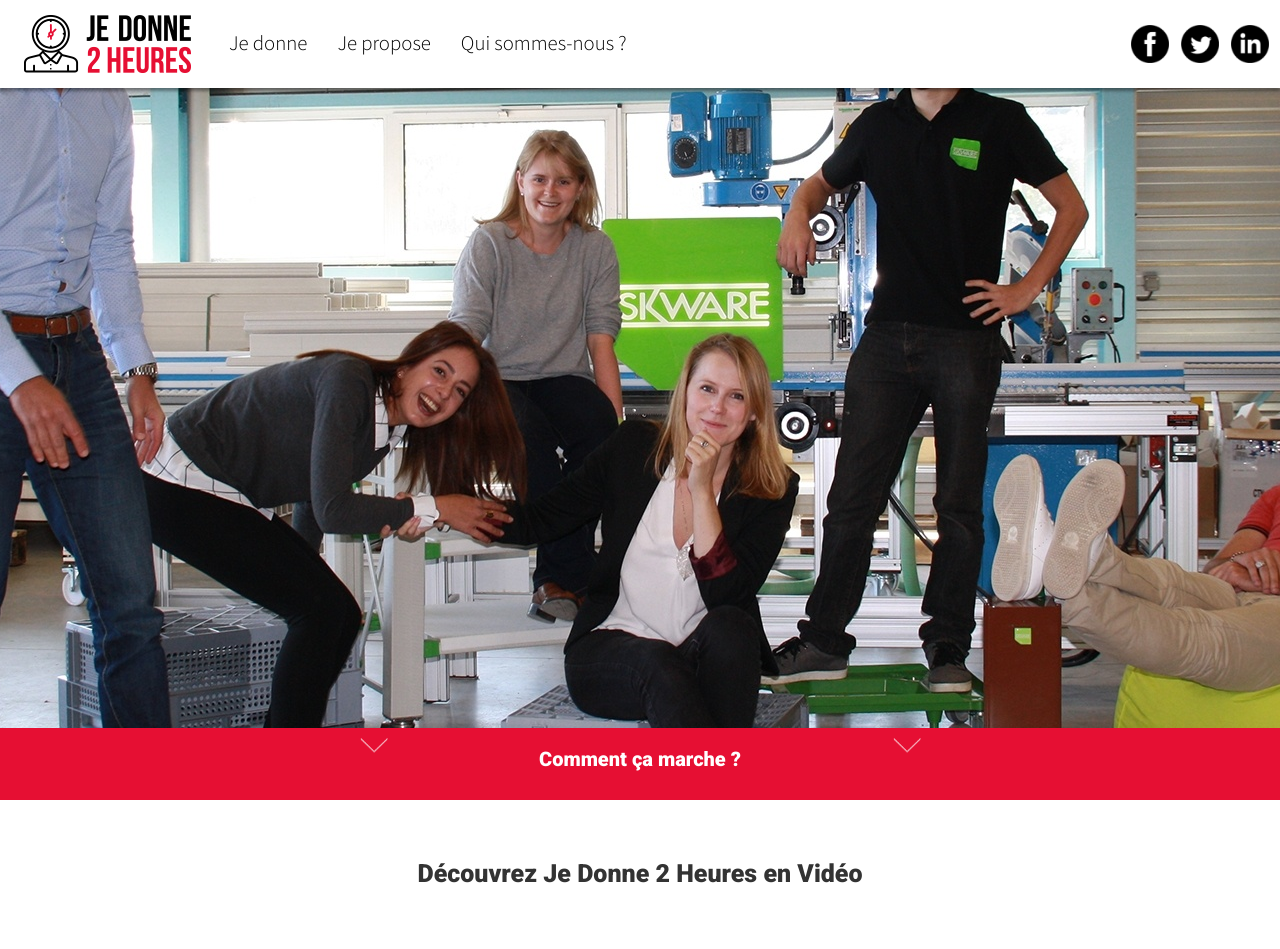
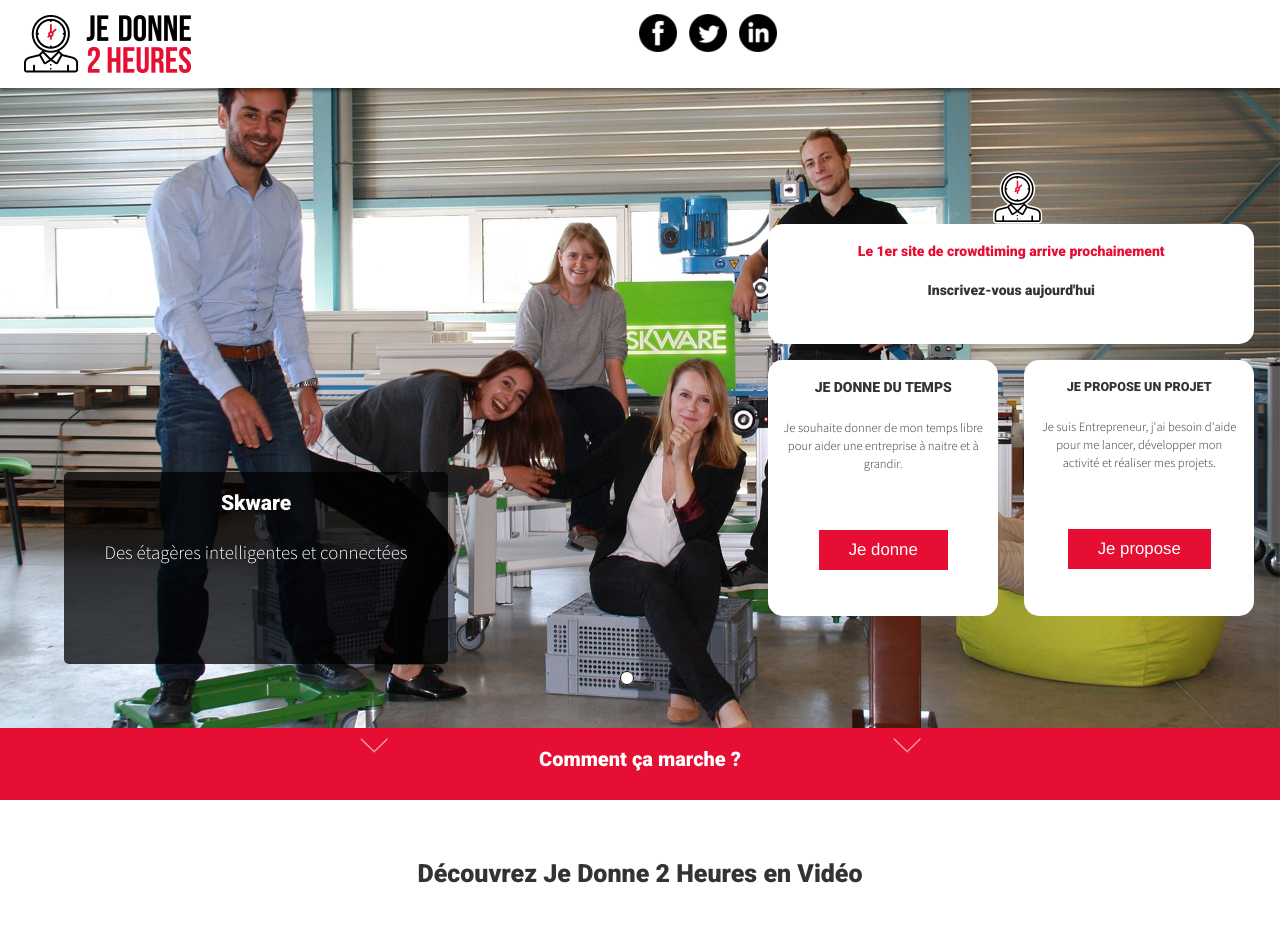
Before and after one commit to Fradou/lyon_0916_jedonne2heures, a Symfony app: template app/Resources/views/front/homepage.html.twig in a window 1280 px wide. Shown: the top 949 px of the page. Run offline with Twig, Linux system fonts and the light colour scheme; the template is opened without the code that fills it, so the values that code supplies are empty; some libraries are stand-ins or nearby versions.

Commit message:
working on carousel images change on screen width

```diff
--- a/app/Resources/views/front/homepage.html.twig
+++ b/app/Resources/views/front/homepage.html.twig
@@ -4,10 +4,53 @@
 
 {% block body %}
 
+
+    <div id="conteneur">
+        <div id="carousel">
+            <div id="slide1" class="slide">
+                <div class="visu1">
+                    <div class="presentation">
+                        <h3>Skware</h3>
+                        <p>Des étagères intelligentes et connectées</p>
+                    </div>
+                </div>
+            </div>
+            <div id="slide2" class="slide">
+                <div class="visu1">
+                    <div class="presentation">
+                        <h3>Comme Une Armoire</h3>
+                        <p>Une équipe qui sait se mettre en boîtes pour faire de la place chez vous !</p>
+                    </div>
+                </div>
+            </div>
+
+            <div class="nav" >
+                <div class="nav-span">
+                    <span class="navigation">1</span>
+                    <span class="navigation">2</span>
+                </div>
+            </div>
+        </div>
+    </div>
+
 <div class="container-fluid">
-
-    <div class="row car">
-        <div class="carousel" >
+    <div class="row over-car">
+        <div class="col-xs-12 logo-over">
+            <img class="img-logo" src="{{ asset('img/clock-jd2h-white-border.png') }}" alt="Logo je donne 2 heures" >
+        </div>
+        <div class="col-xs-12 b  bl title-over">
+            <h2 class="home-title-car">Le 1er site de crowdtiming arrive prochainement</h2>
+            <h3 class="home-title-">Inscrivez-vous aujourd'hui</h3>
+        </div>
+        <div class="col-xs-12 b bl jedonne-over">
+            <h2 class="home-title-carrou">JE DONNE DU TEMPS</h2>
+            <p>Je souhaite donner de mon temps libre pour aider une entreprise à naitre et à grandir.</p>
+            <a href="" class="btn_lien">Je donne</a>
+        </div>
+        <div class="col-xs-12 b bl jepropose-over">
+            <h2 class="home-title-carrou">JE PROPOSE UN PROJET</h2>
+            <p>Je suis Entrepreneur, j'ai besoin d'aide pour me lancer, développer mon activité et réaliser mes projets.</p>
+            <a href="" class="btn_lien">Je propose</a>
         </div>
     </div>
 
@@ -125,3 +168,7 @@
 
 
 {% endblock %}
+
+{% block javascripts %}
+<script src="{{ asset('js/car.js') }}"></script>
+{% endblock %}
--- a/web/css/main.css
+++ b/web/css/main.css
@@ -620,14 +620,7 @@ span {
 
 /* CSS tempo */
 
-.car{
-	height: 80vh;
-}
-.carousel {
-	background:url("../img/SKWAREJD2H.jpg") no-repeat center;
-	height: 80vh;
 
-}
 
 @media screen and (min-width: 1600px) {
 
@@ -727,3 +720,245 @@ span {
 		overflow-y: unset;
 	}
 }
+
+/* CAROUSEL */
+
+
+h2{
+	font-size: 1em;
+	font-weight: bold;
+}
+h3{
+	font-size: 1em;
+}
+p {
+	font-size: 0.9em;
+}
+.home-title-car{
+	color: #e60f33;
+}
+
+
+.btn_lien {
+	font-size:1.2em;
+	margin-bottom:2vh;
+	background-color: #e60f33;
+	color:white;
+	padding: 8px 30px;
+
+}
+
+.btn_lien:hover {
+	background-color: rgba(230, 15, 51, 0.51);
+	color: white;
+}
+#carousel {
+
+	width:100%;
+	height: 80vh;
+	position: relative;
+	margin: 0 auto;
+}
+
+.slide {
+	position: absolute;
+	top: 0;
+	left: 0;
+	width: 100%;
+	height: 80vh;
+}
+
+.prev {
+	opacity: 0.5;
+	position: absolute;
+	left: 10px;
+	top: 150px;
+}
+
+.next {
+	opacity: 0.5;
+	position: absolute;
+	right: 10px;
+	top: 150px;
+}
+.arrow:hover {
+	opacity: 1;
+}
+
+.nav {
+
+	position: absolute;
+	bottom: 50px;
+	left: 49.5%;
+	font-size: 0;
+	z-index: 10;
+}
+.nav-span {
+	position: relative; left: -49%;"
+}
+
+.nav span {
+	opacity: 0.2;
+	background: Black;
+	color: white;
+	padding: 6px 6px;
+	margin-left: 5px;
+	width: 10px;
+	height: 10px;
+	border: solid 1px currentColor;
+	border-radius: 8px;
+
+}
+
+.nav span:hover, .nav span.active {
+	background: white;
+	color: black;
+	cursor: pointer;
+	opacity: 1;
+}
+
+.presentation{
+
+	position: absolute;
+	-moz-border-radius: 0px;
+	-webkit-border-radius: 0px;
+	border-radius: 0px;
+	width: 100%;
+	top: 65%;
+	height: 35%;
+	text-align: center;
+	text-shadow: 0 1px 1px rgba(0,0,0,0.618);
+	font-size: 1.5em;
+	background-color: rgba(0,0,0,0.75);
+	padding-bottom: 20px;
+	color: white;
+
+}
+
+#slide1{
+	background:url("../img/SKWAREJD2H.jpg") no-repeat center;
+	background-size:  cover;
+	overflow: hidden;
+}
+
+#slide2{
+	background:url("../img/COMMEUNEARMOIREJD2H2.jpg") no-repeat center;
+	background-size:  cover;
+	overflow: hidden;
+}
+
+.img-logo {
+	margin: auto;
+	height: 75px;
+	width: 75px;
+	margin-bottom: -25px;
+	position: relative;
+	z-index: 8;
+}
+.container-fluid {
+	text-align: center;
+}
+.b {
+	position: relative;
+	background-color: white;
+	z-index: 4
+}
+
+.bl {
+	min-height: 10%;
+}
+.bl p {
+	text-align: center;
+}
+
+.over-car{
+	margin-top: -45px;
+
+}
+.presentation p {
+	text-align: center;
+}
+@media screen and (min-width : 976px) {
+
+	.over-car {
+		margin-top: 0px;
+
+	}
+
+	.logo-over {
+		position: absolute;
+		right: 2%;
+		top: 20%;
+		width: 37%;
+
+	}
+
+	.title-over {
+		position: absolute;
+
+		border-radius: 15px;
+		right: 2%;
+		top: 28%;
+		width: 38%;
+		height: 15%;
+	}
+
+	.jedonne-over {
+
+		position: absolute;
+		right: 22%;
+		top: 45%;
+		width: 18%;
+		height: 32%;
+		border-radius: 15px;
+
+	}
+
+	.jepropose-over {
+		position: absolute;
+		border-radius: 15px;
+		right: 2%;
+		top: 45%;
+		width: 18%;
+		height: 32%;
+
+	}
+
+	.presentation {
+
+		-moz-border-radius: 5px;
+		-webkit-border-radius: 5px;
+		border-radius: 5px;
+
+		position: absolute;
+		width: 30%;
+		height: 30%;
+		top: 60%;
+		left: 5%;
+		display: block;
+
+	}
+
+
+	.jepropose-over, .jedonne-over {
+		display: flex;
+		flex-direction: column;
+	}
+	.btn_lien {
+		margin: auto;
+	}
+
+	.jepropose-over h2{
+		font-size: 0.9em;
+	}
+
+
+}
+
+@media screen and (max-width: 530px) {
+	.presentation{
+		top:55%;
+		height: 45%;
+	}
+
+}
--- /dev/null
+++ b/web/js/car.js
@@ -0,0 +1,53 @@
+
+var car = {
+nbSlide : 0,
+nbCurrent : 1,
+elemCurrent : null,
+elem : null,
+timer : null,
+
+  init : function (elem){
+    this.nbSlide = elem.find(".slide").length;
+    elem.find(".nav span").click(function(){car.gotoSlide($(this).text()); })
+    elem.find(".prev").click(function(){car.prev($()); })
+    elem.find(".next").click(function(){car.next($()); })
+
+              //initialisation du carousel
+              this.elem = elem;
+              elem.find(".slide").hide();
+              elem.find(".slide:first").show();
+              this.elemCurrent = elem.find(".slide:first");
+              this.elem.find(".nav span:first").addClass("active");
+              this.timer = window.setInterval("car.next()", 5000 );
+            },
+      gotoSlide : function(num){
+        if (num == this.nbCurrent) {return false;}
+        this.elemCurrent.fadeOut();
+        this.elem.find("#slide"+num).fadeIn();
+        this.elem.find(".nav span").removeClass("active");
+        this.elem.find(".nav span:eq("+(num-1)+")").addClass("active");
+        this.nbCurrent = num;
+        this.elemCurrent = this.elem.find("#slide"+num);
+        //alert(num);
+      },
+
+      next : function () {
+      var num = this.nbCurrent+1;
+        if (num>this.nbSlide) {
+          num=1;
+        }
+      this.gotoSlide(num);
+      },
+
+      prev : function () {
+        var num= this.nbCurrent-1;
+        if (num<1) {
+          num=this.nbSlide;
+        }
+      this.gotoSlide(num);
+      },
+}
+
+$(function() {
+car.init($("#carousel"));
+});
```
Also changed, not shown: web/img/COMMEUNEARMOIREJD2H.jpg, web/img/COMMEUNEARMOIREJD2H2.jpg (added), web/img/clock-jd2h-white-border.png (added).
